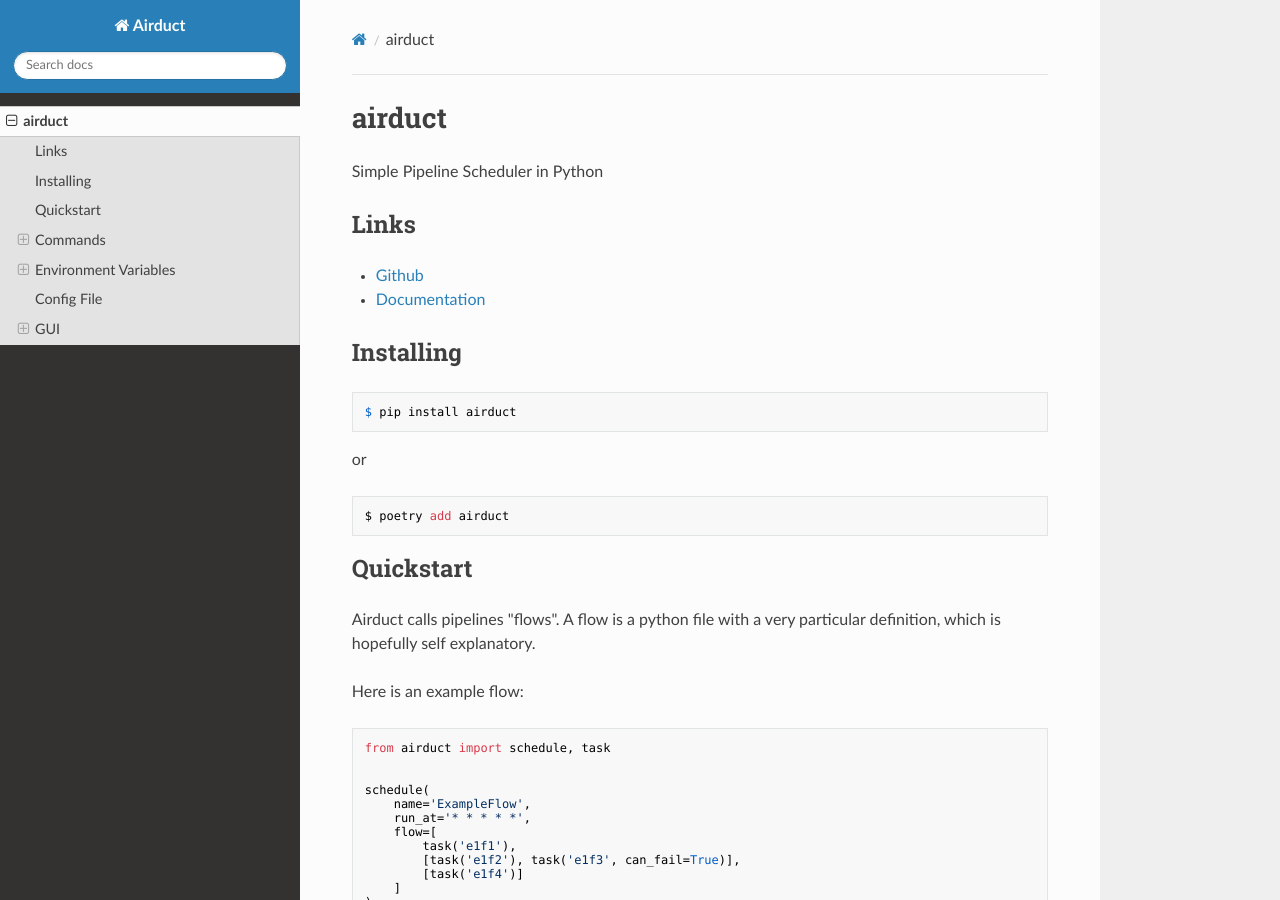
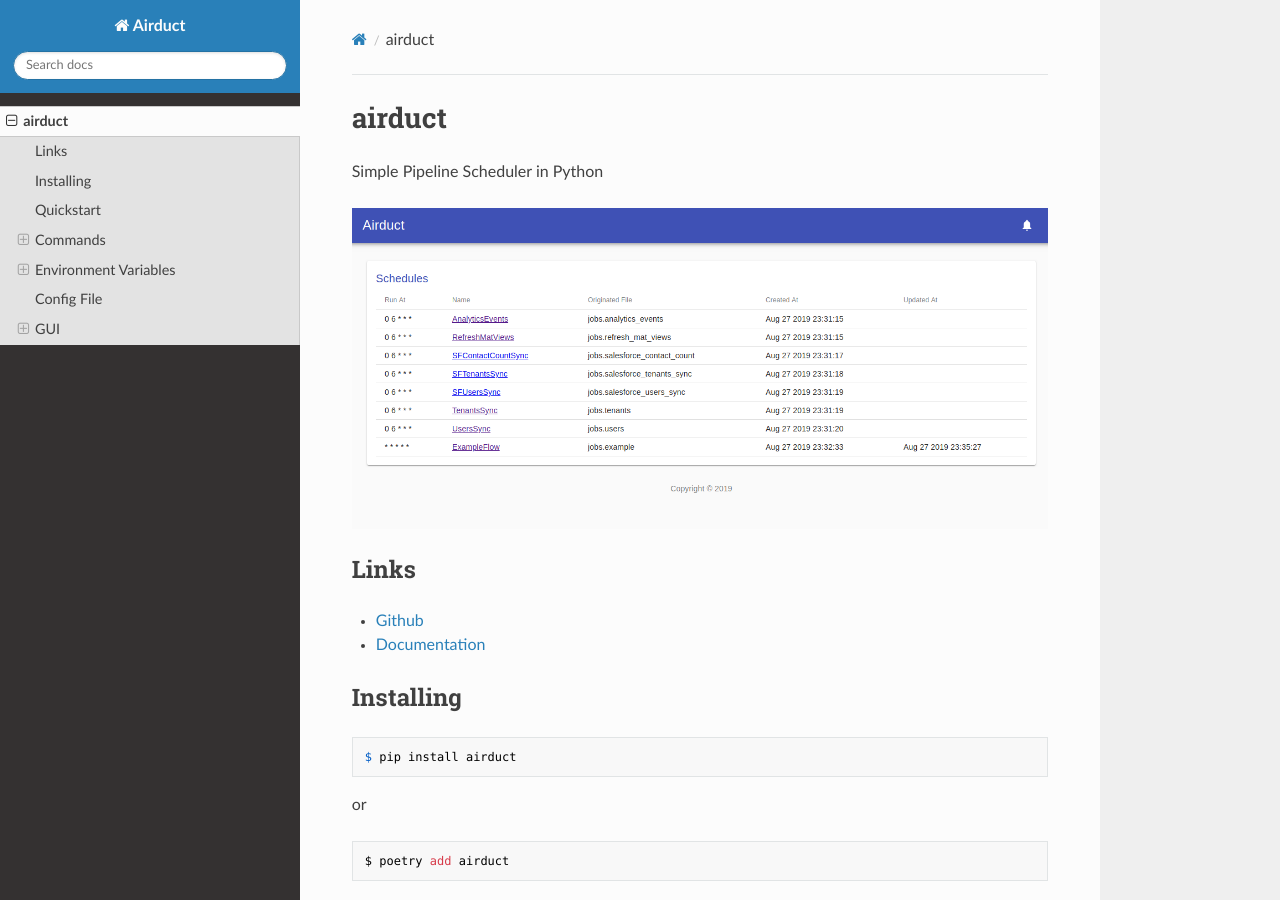
Before and after one commit to alairock/airduct, an MkDocs documentation site: the page built from docs/index.md, in a window 1280 px wide and 900 px high. Built offline with MkDocs 1.6.1, drawn with Linux system fonts in a browser that asks for light colours; nearby versions of some CDN libraries.

Commit message:
adding screenshot to documentation

```diff
--- a/docs/index.md
+++ b/docs/index.md
@@ -1,5 +1,7 @@
 # airduct
 Simple Pipeline Scheduler in Python
+
+![Airduct Screenshot](screenshot.png)
 
 ## Links
 
```
Also changed, not shown: docs/screenshot.png (added).
